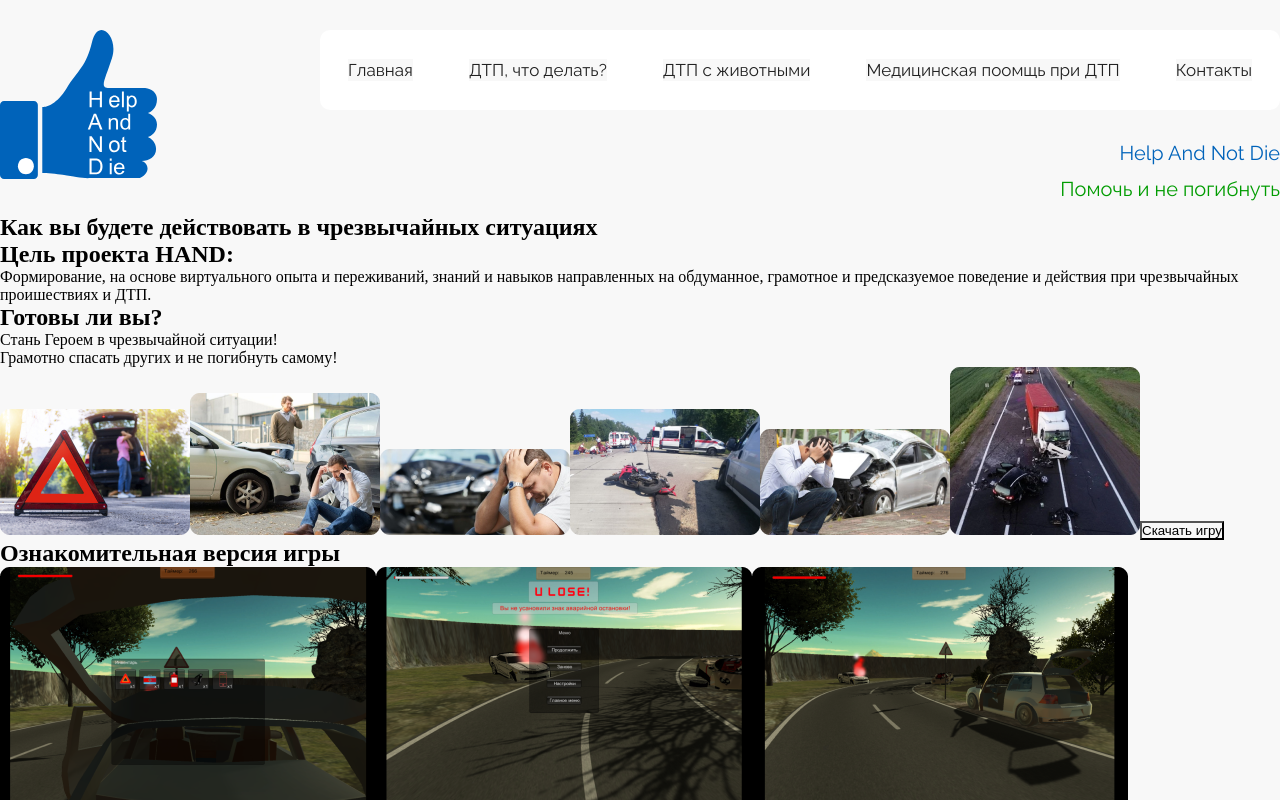
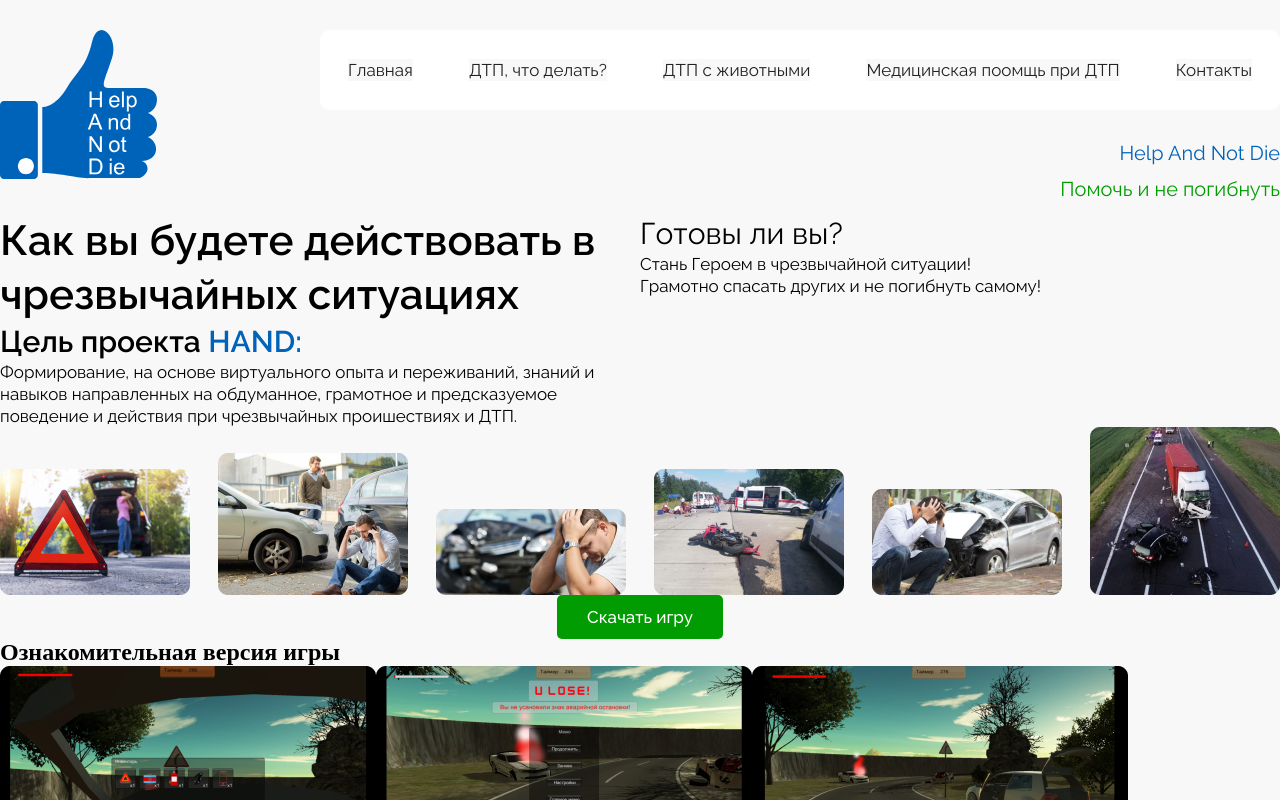
Before and after one commit to redskyby/for_igor, a React (Create React App) app: page / in a window 1280 px wide. Shown: the top 800 px of the page. Built offline with nearby package versions, Linux system fonts and the light colour scheme.

Commit message:
add style in first block (MainPage.js)

```diff
--- a/public/index.html
+++ b/public/index.html
@@ -6,7 +6,7 @@
     <title>Help and nor die</title>
     <link rel="preconnect" href="https://fonts.googleapis.com">
     <link rel="preconnect" href="https://fonts.gstatic.com" crossorigin>
-    <link href="https://fonts.googleapis.com/css2?family=Raleway&display=swap" rel="stylesheet">
+    <link href="https://fonts.googleapis.com/css2?family=Raleway:wght@400;500;600&display=swap" rel="stylesheet">
   </head>
   <body>
     <noscript>You need to enable JavaScript to run this app.</noscript>
--- a/src/components/mainPage/MainPage.css
+++ b/src/components/mainPage/MainPage.css
@@ -2,6 +2,60 @@
   max-width: 1290px;
   width: 100%;
   margin: 0 auto;
+}
+.first_section_block1 {
+  display: flex;
+  flex-direction: row;
+  flex-wrap: wrap;
+}
+.first_section_block1_right {
+  flex-basis: 50%;
+}
+.first_section_block1 h1 {
+  font-weight: 600;
+  font-size: 42px;
+  font-family: Raleway, sans-serif;
+  line-height: 54px;
+}
+.first_section_block1 h2 {
+  font-weight: 600;
+  font-size: 30px;
+  font-family: Raleway, sans-serif;
+  line-height: 39px;
+}
+.first_section_block1 h2 span {
+  color: #0063BA;
+}
+.first_section .first_section_text {
+  font-weight: 400;
+  font-size: 17px;
+  font-family: Raleway, sans-serif;
+  line-height: 22px;
+}
+.first_section_block2 {
+  flex-basis: 50%;
+}
+.first_section_block2 h2 {
+  font-family: Raleway;
+  font-size: 30px;
+  font-weight: 300;
+  line-height: 39px;
+  letter-spacing: 0em;
+  text-align: left;
+}
+.first_section_with_img_and_button {
+  display: flex;
+  flex-direction: column;
+}
+.first_section_with_img {
+  display: flex;
+  flex-direction: row;
+  align-items: end;
+  justify-content: space-between;
+}
+.first_section_with_img img {
+  max-width: 190px;
+  height: auto;
 }
 
 .second_section {
--- a/src/components/mainPage/MainPage.js
+++ b/src/components/mainPage/MainPage.js
@@ -21,28 +21,32 @@ function MainPage() {
     return (
         <main>
             <section className="first_section">
-                <div>
+                <div className="first_section_block1">
+                    <div className="first_section_block1_right">
                         <h1>Как вы будете действовать в чрезвычайных ситуациях</h1>
                         <h2>Цель проекта <span>HAND:</span></h2>
-                    <p>Формирование, на основе виртуального опыта и переживаний, знаний и навыков направленных на
+                        <p className="first_section_text">Формирование, на основе виртуального опыта и переживаний,
+                            знаний и навыков направленных на
                             обдуманное, грамотное и предсказуемое поведение и действия при чрезвычайных проишествиях и
                             ДТП.</p>
                     </div>
-                <div>
+                    <div className="first_section_block2">
                         <h2>Готовы ли вы?</h2>
                         <div>
-                        <p>Стань Героем в чрезвычайной ситуации!</p>
-                        <p>Грамотно спасать других и не погибнуть самому!</p>
+                            <p className="first_section_text">Стань Героем в чрезвычайной ситуации!</p>
+                            <p className="first_section_text">Грамотно спасать других и не погибнуть самому!</p>
                         </div>
                     </div>
-
-                <div>
+                </div>
+                <div className="first_section_with_img_and_button">
+                    <div className="first_section_with_img">
                         <img src={img} alt="img"/>
                         <img src={img1} alt="img"/>
                         <img src={img2} alt="img"/>
                         <img src={img3} alt="img"/>
                         <img src={img4} alt="img"/>
                         <img src={img5} alt="img"/>
+                    </div>
                     <Button type="button" placeholder="скачать игру" name="Скачать игру"/>
                 </div>
             </section>
--- a/src/components/mainPage/MainPage.scss
+++ b/src/components/mainPage/MainPage.scss
@@ -1,17 +1,86 @@
-.first_section{
+@import "../../utils/variables";
+
+.first_section {
+  max-width: 1290px;
+  width: 100%;
+  margin: 0 auto;
+
+  &_block1 {
+    display: flex;
+    flex-direction: row;
+    flex-wrap: wrap;
+
+    &_right {
+      flex-basis: 50%;
+    }
+
+    h1 {
+      font-weight: 600;
+      font-size: 42px;
+      font-family: $font-family, sans-serif;
+      line-height: 54px;
+    }
+
+    h2 {
+      font-weight: 600;
+      font-size: 30px;
+      font-family: $font-family, sans-serif;
+      line-height: 39px;
+
+      span {
+        color: #0063BA;
+      }
+    }
+
+  }
+
+  .first_section_text {
+    font-weight: 400;
+    font-size: 17px;
+    font-family: $font-family, sans-serif;
+    line-height: 22px;
+  }
+
+  &_block2 {
+    flex-basis: 50%;
+  }
+
+  &_block2 h2 {
+    font-family: Raleway;
+    font-size: 30px;
+    font-weight: 300;
+    line-height: 39px;
+    letter-spacing: 0em;
+    text-align: left;
+  }
+
+  &_with_img_and_button {
+    display: flex;
+    flex-direction: column;
+
+  }
+
+  &_with_img {
+    display: flex;
+    flex-direction: row;
+    align-items: end;
+    justify-content: space-between;
+
+    img {
+      max-width: 190px;
+      height: auto;
+    }
+  }
+}
+
+
+.second_section {
   max-width: 1290px;
   width: 100%;
   margin: 0 auto;
 }
 
-
-.second_section{
-  max-width: 1290px;
-  width: 100%;
-  margin: 0 auto;
-}
-
-.third_section_with_video{
+.third_section_with_video {
   max-width: 1960px;
   width: 100%;
   margin: 0 auto;
--- /dev/null
+++ b/src/utils/button/Button.css
@@ -0,0 +1,20 @@
+.button {
+  max-width: 170px;
+  border-radius: 5px;
+  background-color: #019C01;
+  margin: 0 auto;
+  padding: 11px 30px 11px 30px;
+  font-family: Raleway, sans-serif;
+  font-weight: 500;
+  font-size: 17px;
+  line-height: 22px;
+  color: #FFFFFF;
+  border: none;
+  cursor: pointer;
+}
+.button:hover {
+  background-color: #2FD22F;
+  transition: background-color 0.5s ease;
+}
+
+/*# sourceMappingURL=Button.css.map */
--- a/src/utils/button/Button.js
+++ b/src/utils/button/Button.js
@@ -1,8 +1,10 @@
 import React from 'react';
+import "./Button.css";
 
 function Button(props) {
     return (
         <button
+            className="button"
             type={props.type}
             placeholder={props.placeholder}>{props.name}</button>
     );
--- /dev/null
+++ b/src/utils/button/Button.scss
@@ -0,0 +1,20 @@
+@import "../../utils/variables";
+
+.button{
+  max-width: 170px;
+  border-radius: 5px;
+  background-color: #019C01;
+  margin: 0 auto;
+  padding: 11px 30px 11px 30px;
+  font-family: $font-family, sans-serif;
+  font-weight: 500;
+  font-size: 17px;
+  line-height: 22px;
+  color: #FFFFFF;
+  border: none;
+  cursor: pointer;
+  &:hover{
+    background-color: #2FD22F;
+    transition: background-color 0.5s ease;
+  }
+}
```
Lines whose indentation alone changed are shown as unchanged.
